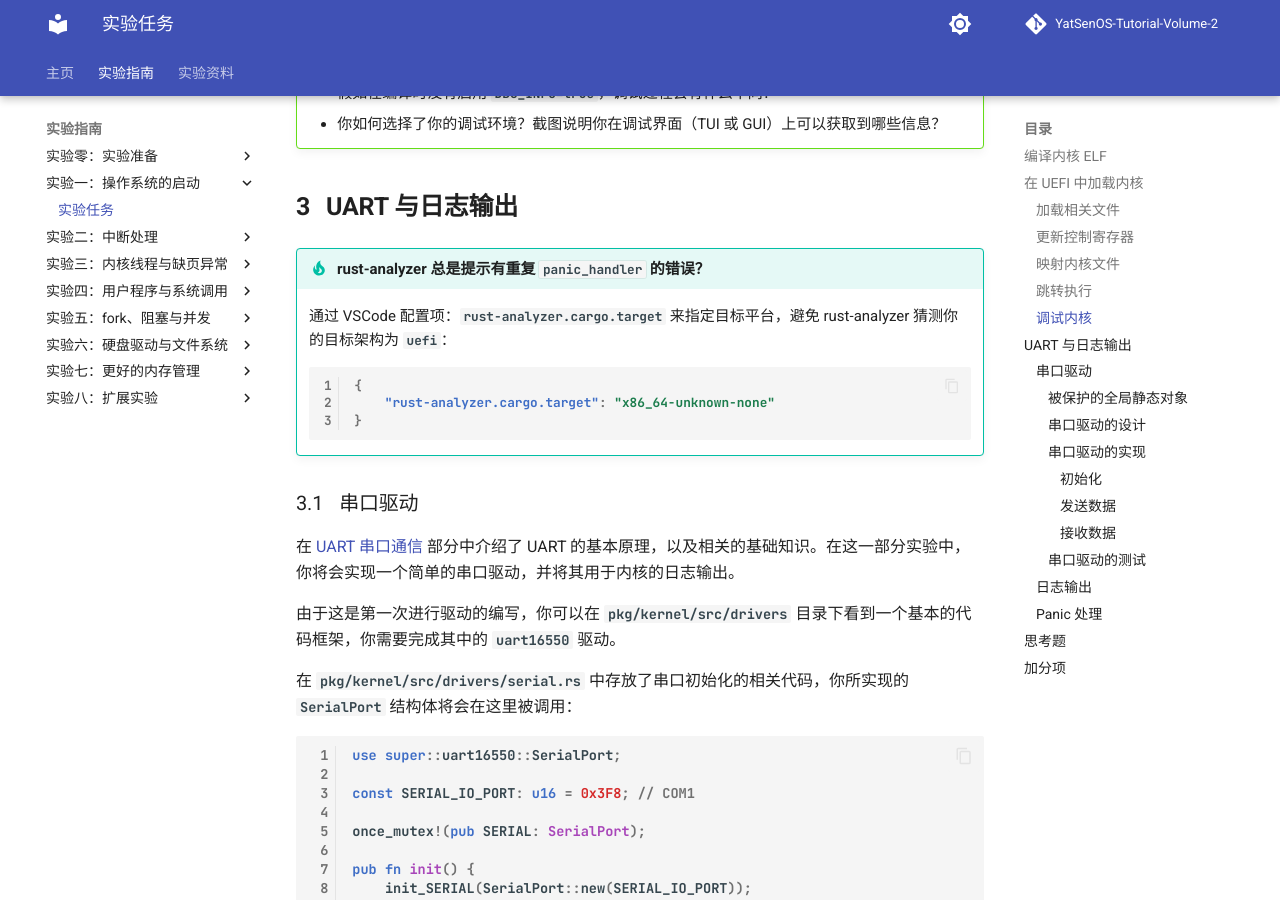
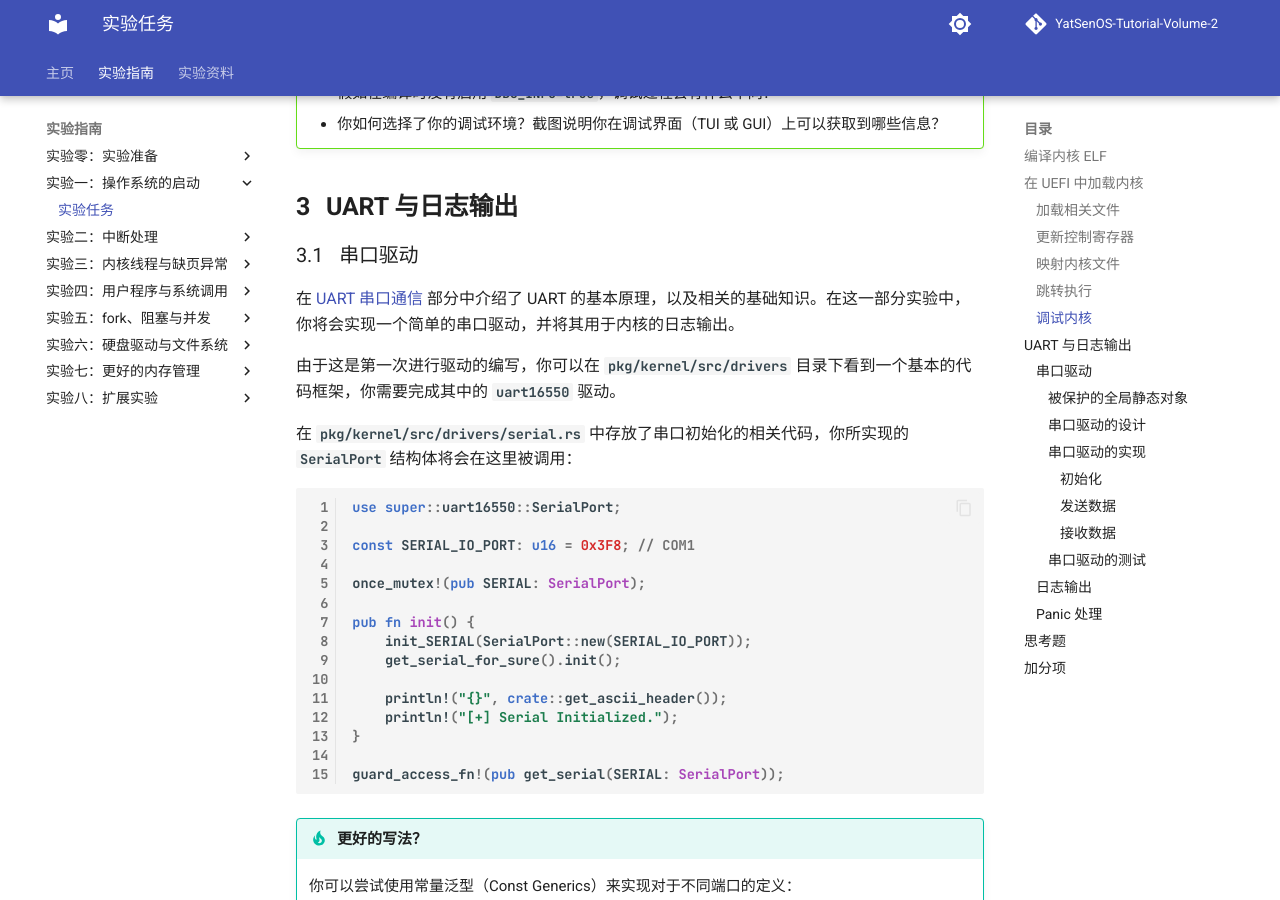
Before and after one commit to YatSenOS/YatSenOS-Tutorial-Volume-2, an MkDocs documentation site: the page built from docs/labs/0x01/tasks.md, in a window 1280 px wide and 900 px high, scrolled down 6027 px. Built offline with MkDocs 1.6.1 and Material for MkDocs 9.7.7, drawn with Linux system fonts in a browser that asks for light colours; comment, search, counter and statistics services are not loaded.

````diff
--- a/docs/labs/0x01/tasks.md
+++ b/docs/labs/0x01/tasks.md
@@ -218,16 +218,6 @@
     - 你如何选择了你的调试环境？截图说明你在调试界面（TUI 或 GUI）上可以获取到哪些信息？
 
 ## UART 与日志输出
-
-!!! tip "rust-analyzer 总是提示有重复 `panic_handler` 的错误？"
-
-    通过 VSCode 配置项：`rust-analyzer.cargo.target` 来指定目标平台，避免 rust-analyzer 猜测你的目标架构为 `uefi`：
-
-    ```json
-    {
-        "rust-analyzer.cargo.target": "x86_64-unknown-none"
-    }
-    ```
 
 ### 串口驱动
 
````
Also changed, not shown: docs/labs/0x00/tasks.md (+1 -1 lines), 1 other file.
